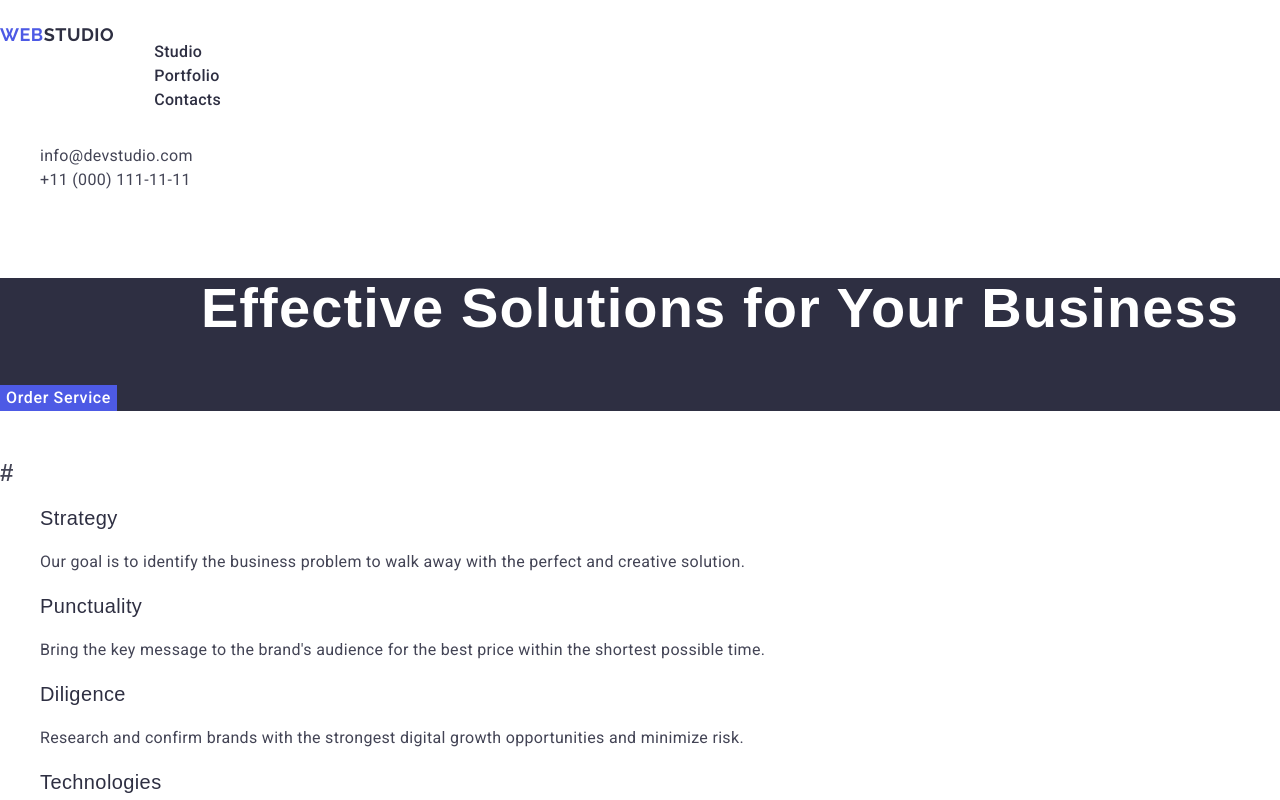
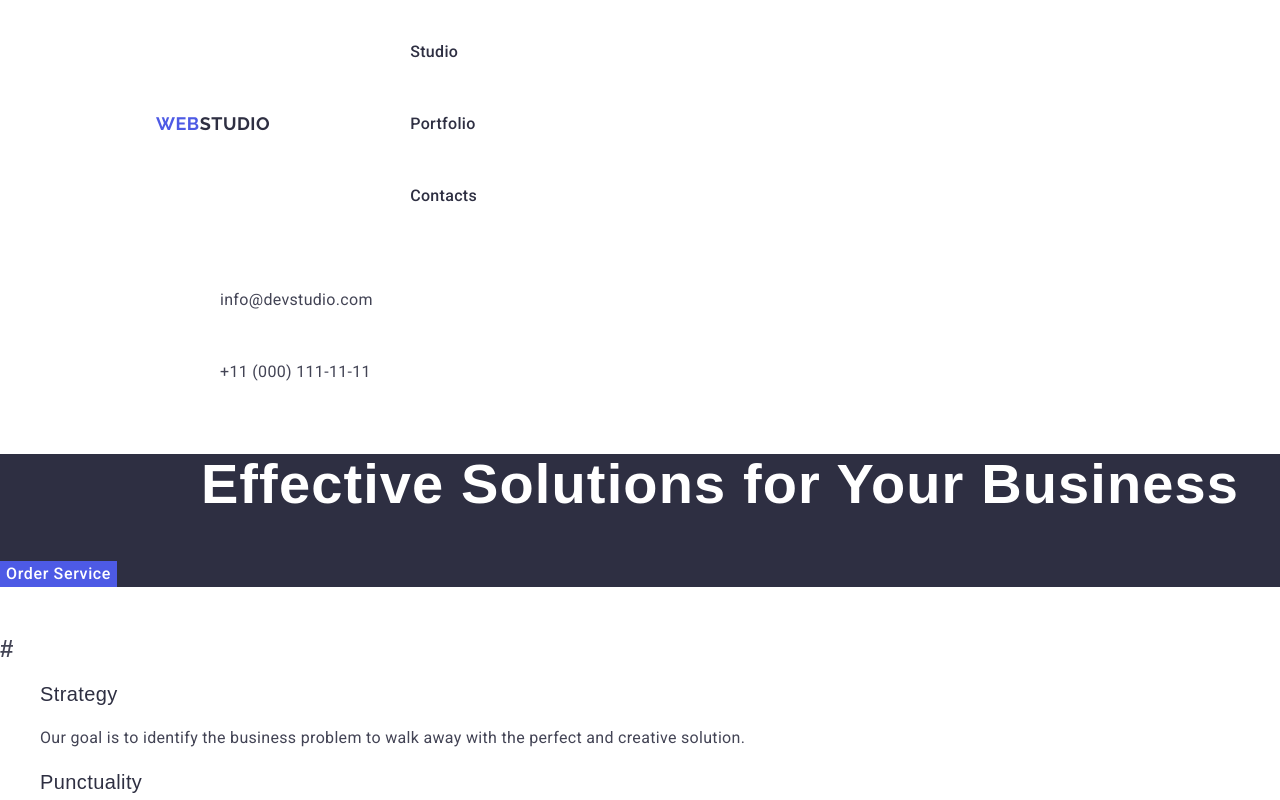
Before and after one commit to VladyslavaBadyda/goit-markup-hw-03, a plain HTML site: page index.html in a window 1280 px wide. Shown: the top 800 px of the page. Drawn offline with nearby package versions, Linux system fonts and the light colour scheme.

Commit message:
homework

```diff
--- a/css/styles.css
+++ b/css/styles.css
@@ -20,8 +20,6 @@
 img {
 display: block;
 }
-
-.container {}
 
 .container {
 max-width: ;
@@ -90,10 +88,10 @@ background-color: var(--color-ocean);
 
 
 .header {
-padding: 24px 0;
+padding: 0 15px;
 width: 1158px;
 border-bottom: var(--color-cornflower);
-
+margin: 0 auto;
 }
 
 .header-nav {
@@ -103,8 +101,8 @@ line-height: 1.5;
 letter-spacing: 0.02em;
 color: var(--color-navy-blue);
 display: flex;
+align-items: center;
 }
-
 
 
 .header-nav-studio {
@@ -115,6 +113,7 @@ letter-spacing: 0.03em;
 text-transform: uppercase;
 color: var(--color-iris);
 font-family: "Raleway", sans-serif;
+margin-right: 76px;
 }
 
 
@@ -125,6 +124,13 @@ line-height: 1.17;
 letter-spacing: 0.03em;
 text-transform: uppercase;
 color: var(--color-navy-blue);
+}
+
+.nav-list-social-a {
+display: flex;
+gap: 40px;
+padding: 24px;
+
 }
 
 .header-address {
@@ -150,6 +156,8 @@ font-size: 16px;
 line-height: 1.5;
 letter-spacing: 0.02em;
 color: var(--color-slate);
+display: flex;
+gap: 40px;
 }
 
 .header-social-list-item:hover, :focus {
--- a/index.html
+++ b/index.html
@@ -20,8 +20,8 @@
     <!--body-->
 
 <body>
+    <div class="container">
         <header class="header">
-        <div class="container">
                     <nav class="header-nav">
                         <a href="./index.html" class="header-nav-studio">Web<span class="header-nav-logo-span">Studio</span></a>
                         <ul class="header-nav-list">
@@ -46,8 +46,8 @@
                             </li>
                         </ul>
                     </address>
+        </header>
     </div>
-    </header>
     <main>
 
         <!--section1-->
```
Lines whose indentation alone changed are shown as unchanged.
